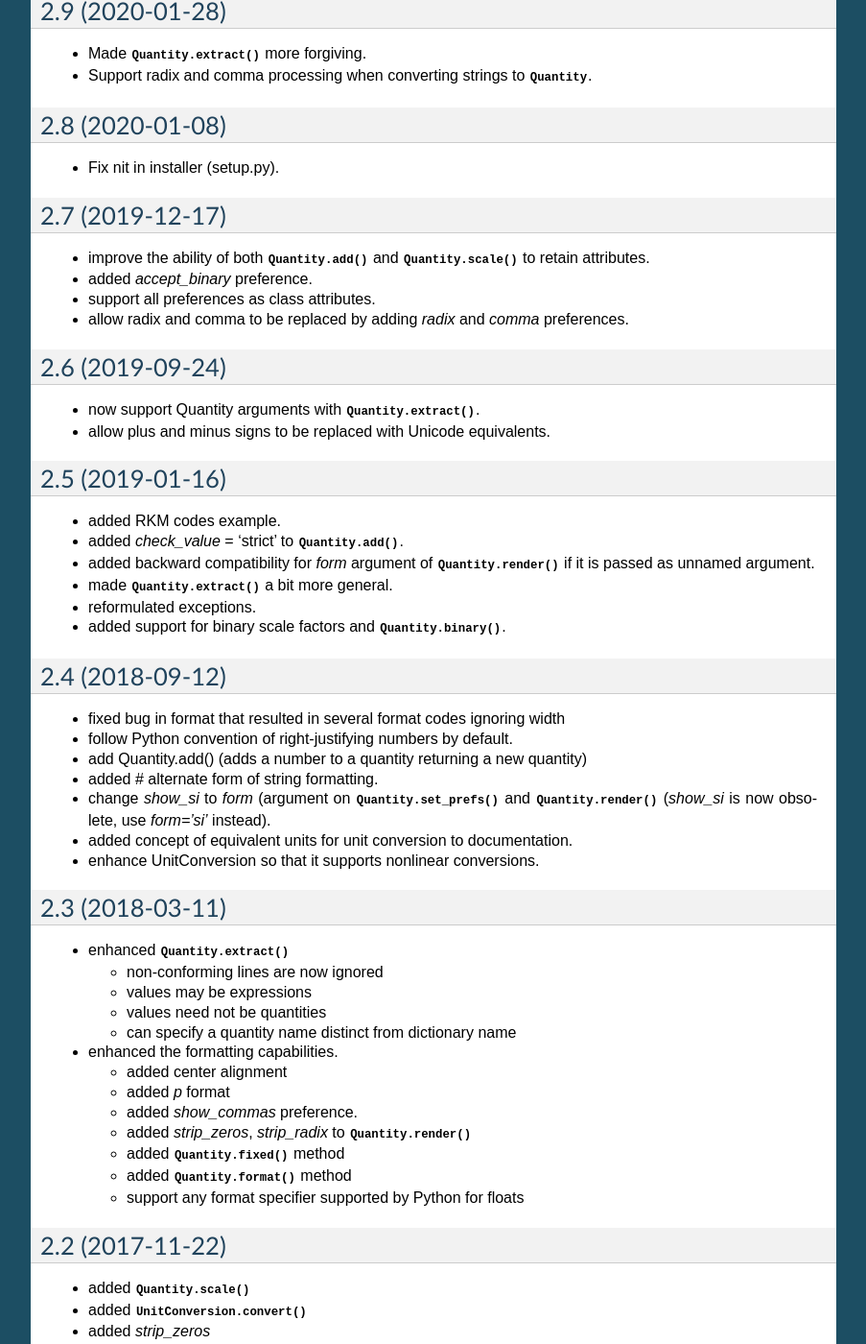
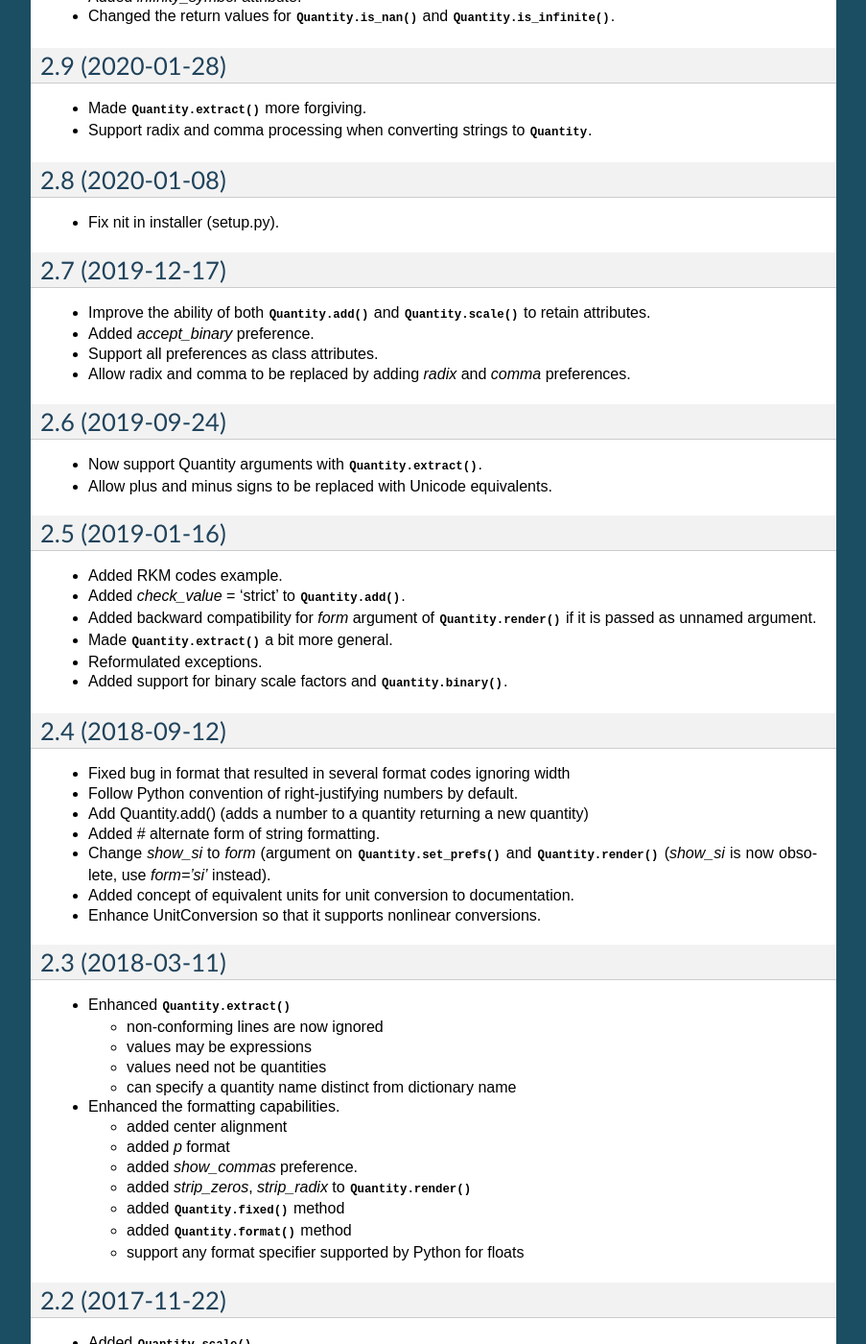
Before and after one commit to KenKundert/quantiphy, a Sphinx documentation site: the page built from doc/releases.rst, in a window 1280 px wide and 1400 px high, scrolled down 892 px. Shown: the whole window at 96% size, without its empty margins (198-1101 px from the left). Built offline with Sphinx 7.4.7, drawn with Linux system fonts in a browser that asks for light colours; some of the changed text lies outside the part shown.

Commit message:
doc: update release notes

```diff
--- a/doc/releases.rst
+++ b/doc/releases.rst
@@ -26,7 +29,7 @@
 
 2.12 (2020-07-25)
 -----------------
-- bug fix release.
+- Bug fix release.
 
 
 2.11 (2020-07-19)
@@ -58,49 +61,49 @@
 
 2.7 (2019-12-17)
 ----------------
-- improve the ability of both :meth:`Quantity.add()` and :meth:`Quantity.scale()` to retain attributes.
-- added *accept_binary* preference.
-- support all preferences as class attributes.
-- allow radix and comma to be replaced by adding *radix* and *comma* preferences.
+- Improve the ability of both :meth:`Quantity.add()` and :meth:`Quantity.scale()` to retain attributes.
+- Added *accept_binary* preference.
+- Support all preferences as class attributes.
+- Allow radix and comma to be replaced by adding *radix* and *comma* preferences.
 
 
 2.6 (2019-09-24)
 ----------------
-- now support Quantity arguments with :meth:`Quantity.extract()`.
-- allow plus and minus signs to be replaced with Unicode equivalents.
+- Now support Quantity arguments with :meth:`Quantity.extract()`.
+- Allow plus and minus signs to be replaced with Unicode equivalents.
 
 
 2.5 (2019-01-16)
 ----------------
-- added RKM codes example.
-- added *check_value* = 'strict' to :meth:`Quantity.add()`.
-- added backward compatibility for *form* argument of :meth:`Quantity.render()` if it is passed as unnamed argument.
-- made :meth:`Quantity.extract()` a bit more general.
-- reformulated exceptions.
-- added support for binary scale factors and :meth:`Quantity.binary()`.
+- Added RKM codes example.
+- Added *check_value* = 'strict' to :meth:`Quantity.add()`.
+- Added backward compatibility for *form* argument of :meth:`Quantity.render()` if it is passed as unnamed argument.
+- Made :meth:`Quantity.extract()` a bit more general.
+- Reformulated exceptions.
+- Added support for binary scale factors and :meth:`Quantity.binary()`.
 
 
 2.4 (2018-09-12)
 ----------------
-- fixed bug in format that resulted in several format codes ignoring width
-- follow Python convention of right-justifying numbers by default.
-- add Quantity.add() (adds a number to a quantity returning a new quantity)
-- added # alternate form of string formatting.
-- change *show_si* to *form* (argument on :meth:`Quantity.set_prefs()` and :meth:`Quantity.render()` (*show_si* is now obsolete, use *form='si'* instead).
-- added concept of equivalent units for unit conversion to documentation.
-- enhance UnitConversion so that it supports nonlinear conversions.
+- Fixed bug in format that resulted in several format codes ignoring width
+- Follow Python convention of right-justifying numbers by default.
+- Add Quantity.add() (adds a number to a quantity returning a new quantity)
+- Added # alternate form of string formatting.
+- Change *show_si* to *form* (argument on :meth:`Quantity.set_prefs()` and :meth:`Quantity.render()` (*show_si* is now obsolete, use *form='si'* instead).
+- Added concept of equivalent units for unit conversion to documentation.
+- Enhance UnitConversion so that it supports nonlinear conversions.
 
 
 2.3 (2018-03-11)
 ----------------
-- enhanced :meth:`Quantity.extract()`
+- Enhanced :meth:`Quantity.extract()`
 
   * non-conforming lines are now ignored
   * values may be expressions
   * values need not be quantities
   * can specify a quantity name distinct from dictionary name
 
-- enhanced the formatting capabilities.
+- Enhanced the formatting capabilities.
 
   * added center alignment
   * added *p* format
@@ -113,10 +116,10 @@
 
 2.2 (2017-11-22)
 ----------------
-- added :meth:`Quantity.scale()`
-- added :meth:`UnitConversion.convert()`
-- added *strip_zeros*
-- added no-op conversions (units change but value stays the same, ex: $ → USD)
+- Added :meth:`Quantity.scale()`
+- Added :meth:`UnitConversion.convert()`
+- Added *strip_zeros*
+- Added no-op conversions (units change but value stays the same, ex: $ → USD)
 
 
 2.1 (2017-07-30)
@@ -124,9 +127,9 @@
 The primary focus of this release was on improving the documentation, though
 there are a few small feature enhancements.
 
-- added support for SI standard composite units
-- added support for non-breaking space as spacer
-- removed constraint in :meth:`Quantity.extract()` that names must be identifiers
+- Added support for SI standard composite units
+- Added support for non-breaking space as spacer
+- Removed constraint in :meth:`Quantity.extract()` that names must be identifiers
 
 
 2.0 (2017-07-15)
@@ -136,46 +139,46 @@
 release includes the first formal documentation and a number of new features
 and refinements to the API.
 
-- created formal documentation
-- enhanced *label_fmt* to accept {V}
-- allow quantity to be passed as value to :class:`Quantity`
-- replaced *Quantity.add_to_namespace* with :meth:`Quantity.extract`
-- raise *NameError* rather than *AssertionError* for unknown preferences
-- added :meth:`Quantity.all_from_conv_fmt()` and :meth:`Quantity.all_from_si_fmt()`
-- change *assign_rec* to support more formats
-- changed *Constant()* to :func:`add_constant()`
-- changed the way preferences are implemented
-- changed name of preference methods: *set_preferences* → *set_prefs*, *get_preference* → *get_pref*
-- added :meth:`Quantity.prefs()` (preferences context manager)
-- split *label_fmt* preference into two: *label_fmt* and *label_fmt_full*
-- added *show_desc* preference
-- allow *show_label* to be either 'a' or 'f' as well True or False
-- renamed *strip_dp* option to *strip_radix*
-- added *number_fmt* option
+- Created formal documentation
+- Enhanced *label_fmt* to accept {V}
+- Allow quantity to be passed as value to :class:`Quantity`
+- Replaced *Quantity.add_to_namespace* with :meth:`Quantity.extract`
+- Raise *NameError* rather than *AssertionError* for unknown preferences
+- Added :meth:`Quantity.all_from_conv_fmt()` and :meth:`Quantity.all_from_si_fmt()`
+- Change *assign_rec* to support more formats
+- Changed *Constant()* to :func:`add_constant()`
+- Changed the way preferences are implemented
+- Changed name of preference methods: *set_preferences* → *set_prefs*, *get_preference* → *get_pref*
+- Added :meth:`Quantity.prefs()` (preferences context manager)
+- Split *label_fmt* preference into two: *label_fmt* and *label_fmt_full*
+- Added *show_desc* preference
+- Allow *show_label* to be either 'a' or 'f' as well True or False
+- Renamed *strip_dp* option to *strip_radix*
+- Added *number_fmt* option
 
 
 1.3 (2017-03-19)
 ----------------
-- reworked constants
-- added unit systems for physical constants
+- Reworked constants
+- Added unit systems for physical constants
 
 
 1.2 (2017-02-24)
 ----------------
-- allow digits after decimal point to be optional
-- support underscores in numbers
-- allow options to be monkey-patched on to Quantity objects
-- add *strip_dp* option
-- fix some issues in full precision mode
-- ranamed some options, arguments and methods
+- Allow digits after decimal point to be optional
+- Support underscores in numbers
+- Allow options to be monkey-patched on to Quantity objects
+- Add *strip_dp* option
+- Fix some issues in full precision mode
+- Ranamed some options, arguments and methods
 
 
 1.1 (2016-11-27)
 ----------------
-- added *known_units* preference.
-- added *get_preference* class method.
+- Added *known_units* preference.
+- Added *get_preference* class method.
 
 
 1.0 (2016-11-26)
 ----------------
-- initial production release.
+- Initial production release.
```
Also changed, not shown: other parts of doc/releases.rst (+6 -3 lines).
